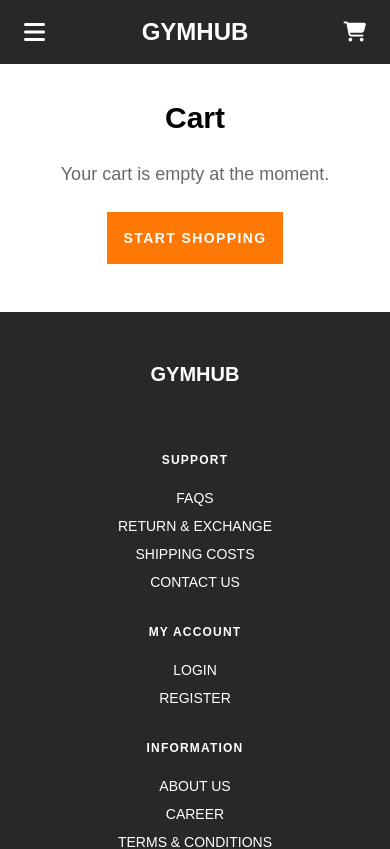
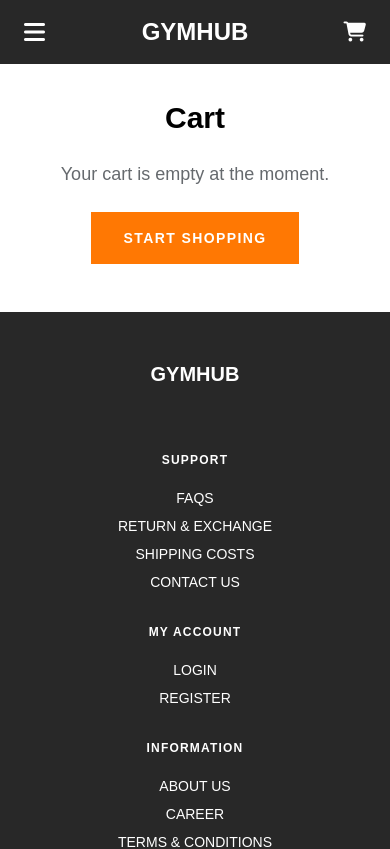
Before and after one commit to jonathan6242/gym-hub, a React (Create React App) app in the folder client/: page /cart in a window 390 px wide. Shown: the top 849 px of the page. Built offline with nearby package versions, Linux system fonts and the light colour scheme.

Commit message:
remove pointer events when sidebar is closed on mobile

```diff
--- a/client/src/components/sidebar/Sidebar.jsx
+++ b/client/src/components/sidebar/Sidebar.jsx
@@ -8,7 +8,7 @@ function Sidebar() {
   return (
     <>
       <div className={`fixed z-30 inset-y-0 left-0 w-[90vw] max-w-[400px] bg-white overflow-x-hidden duration-300 ease
-      ${sidebarOpen ? 'translate-x-0' : '-translate-x-full'}`}>
+      ${sidebarOpen ? 'translate-x-0' : '-translate-x-full pointer-events-none'}`}>
         <div className="px-6 py-4 border-b">
           <button
             onClick={() => setSidebarOpen(false)}
--- a/client/src/pages/Cart.jsx
+++ b/client/src/pages/Cart.jsx
@@ -99,7 +99,7 @@ function Cart() {
               Your cart is empty at the moment.
             </div>
             <Link
-              className="relative group bg-accent mt-6 p-4 uppercase text-white text-center text-sm font-semibold tracking-widest cursor-pointer overflow-hidden block
+              className="relative group bg-accent mt-6 p-4 px-8 uppercase text-white text-center text-sm font-semibold tracking-widest cursor-pointer overflow-hidden block
               self-center"
               to='/'
             >
--- a/client/src/pages/Success.jsx
+++ b/client/src/pages/Success.jsx
@@ -15,7 +15,7 @@ function Success() {
         Your order has been placed. Thank you for your purchase.
       </div>
       <Link
-        className="relative group bg-accent mt-6 p-4 uppercase text-white text-center text-sm font-semibold tracking-widest cursor-pointer overflow-hidden block"
+        className="relative group bg-accent mt-6 p-4 px-8 uppercase text-white text-center text-sm font-semibold tracking-widest cursor-pointer overflow-hidden block"
         to='/'
       >
         <span className="relative z-10">Continue Shopping</span>
```
